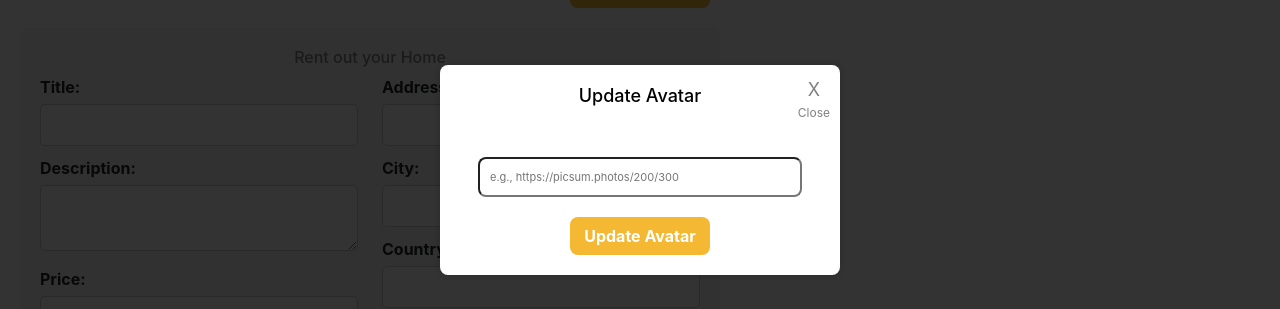
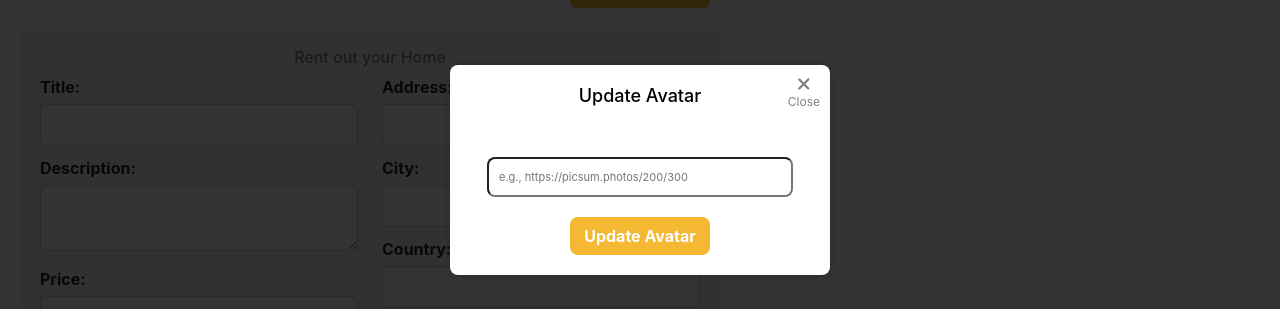
Before and after one commit to Ingsy/Holidaze, a React (Create React App) app in the folder holidaze/: page /Profile in a window 1280 px wide. Both pictures are taken after a click on the button "Update Avatar". Shown: the part 230-539 px from the top of the page. Built offline with nearby package versions, Linux system fonts and the light colour scheme; no server answers.

Commit message:
Modal update

```diff
--- a/holidaze/src/Components/Modal/Modal.module.scss
+++ b/holidaze/src/Components/Modal/Modal.module.scss
@@ -14,8 +14,10 @@
       padding: 20px;
       border-radius: 8px;
       box-shadow: 0px 0px 10px rgba(0, 0, 0, 0.2);
-      width: 400px;
+      max-width: 490px;
       position: relative;
+      min-width: 380px;
+
 
       h2 {
         margin: 0;
--- a/holidaze/src/Components/Modal/index.jsx
+++ b/holidaze/src/Components/Modal/index.jsx
@@ -1,6 +1,8 @@
 import React from "react";
 import PropTypes from "prop-types";
 import styles from "./Modal.module.scss";
+import { FontAwesomeIcon } from "@fortawesome/react-fontawesome";
+import { faXmark } from "@fortawesome/free-solid-svg-icons";
 
 const Modal = ({ isOpen, onClose, children }) => {
   if (!isOpen) {
@@ -11,9 +13,12 @@ const Modal = ({ isOpen, onClose, children }) => {
     <div className={styles.customModal}>
       <div className={styles.modalContent}>
         <div className={styles.closeButtonContainer}>
-          <button className={styles.closeButton} onClick={onClose}>
-            X
-          </button>
+          <FontAwesomeIcon
+            icon={faXmark}
+            className={styles.closeButton}
+            onClick={onClose}
+          />
+
           <p className={styles.closeText}>Close</p>
         </div>
         {children}
```
